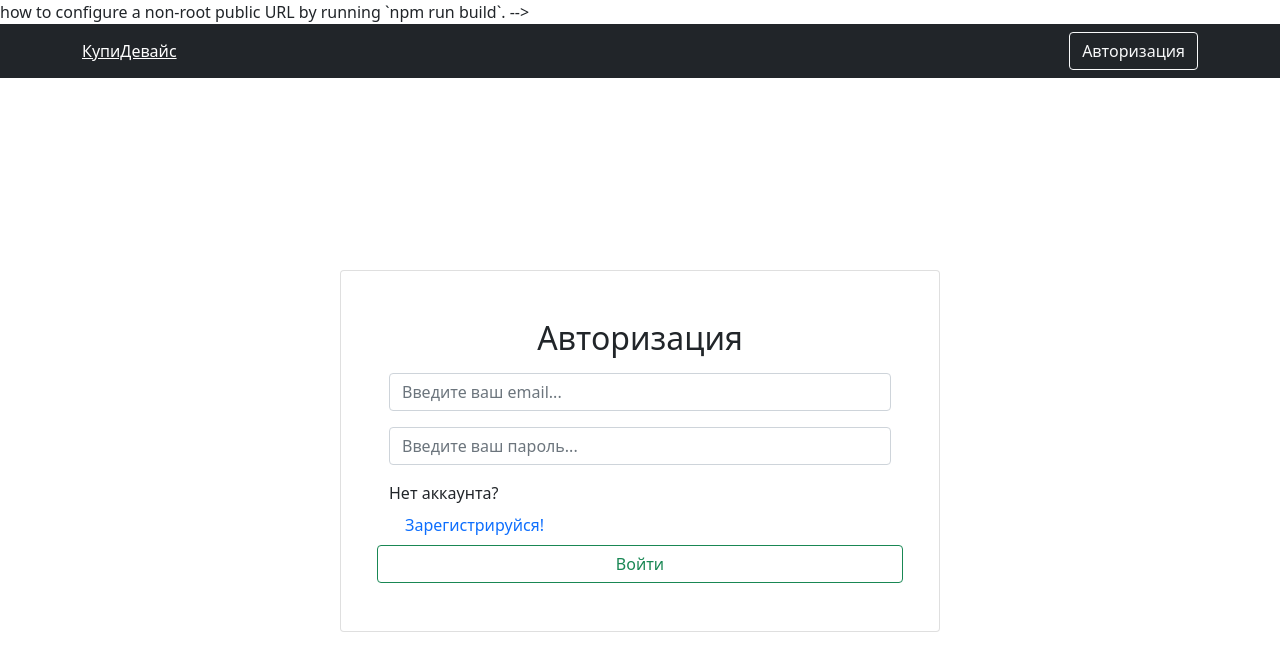
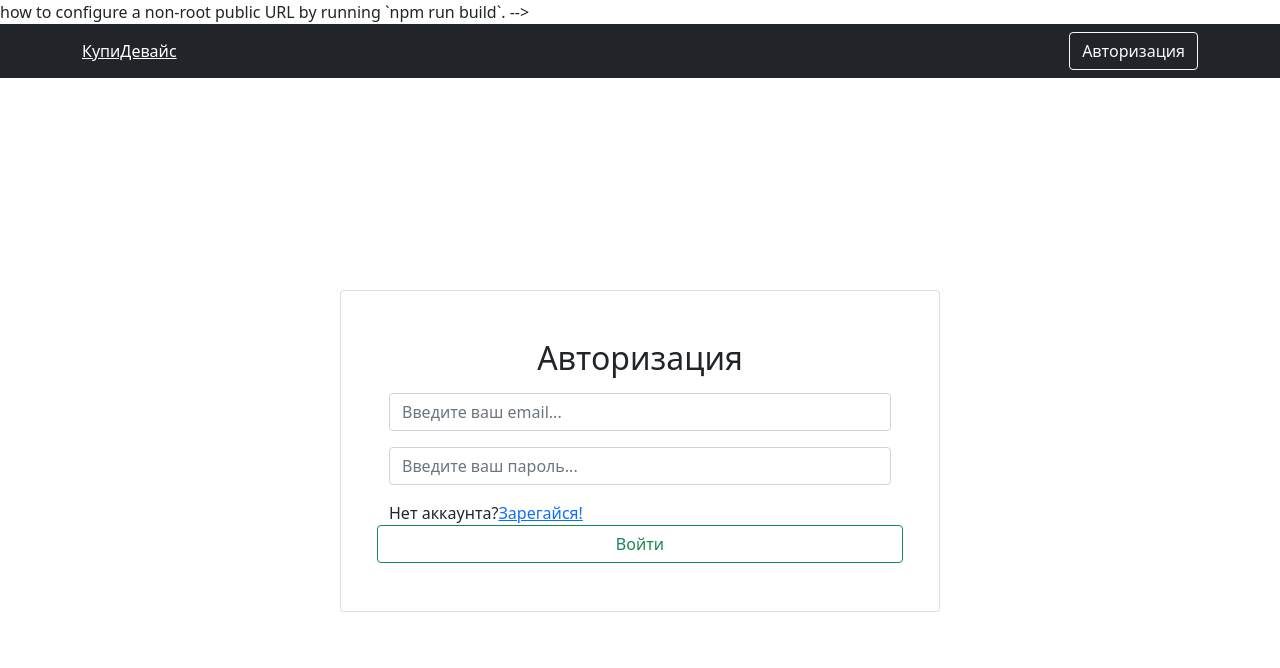
Before and after one commit to rumeone/pern-project, a React (Create React App) app in the folder client/: page /login in a window 1280 px wide. Shown: the top 668 px of the page. Built offline with nearby package versions, Linux system fonts and the light colour scheme.

Commit message:
NavLink -> a href

```diff
--- a/client/src/pages/Auth.js
+++ b/client/src/pages/Auth.js
@@ -1,5 +1,5 @@
 import React from 'react';
-import {Button, Card, Container, Form, NavLink, Row} from "react-bootstrap";
+import {Button, Card, Container, Form, Row} from "react-bootstrap";
 import {LOGIN_ROUTE, REGISTRATION_ROUTE} from "../utlis/consts";
 import {useLocation} from "react-router-dom";
 
@@ -27,15 +27,15 @@ const Auth = () => {
                     <Row className="d-flex justify-content-between mt-3 pl-3 pr-3">
                         {isLogin ?
                             <div>
-                                Нет аккаунта?<NavLink to={REGISTRATION_ROUTE}>Зарегистрируйся!</NavLink>
+                                Нет аккаунта?<a href={REGISTRATION_ROUTE}>Зарегайся!</a>
                             </div>
                             :
                             <div>
-                                Есть аккаунт?<NavLink to={LOGIN_ROUTE}>Войдите!</NavLink>
+                                Есть аккаунт?<a href={LOGIN_ROUTE}>Войдите!</a>
                             </div>
                         }
                         <Button
-                            variant={"outline-success"}
+                            variant={"outline-success"}g
                         >
                             {isLogin ? 'Войти' : 'Регистрация'}
                         </Button>
```
